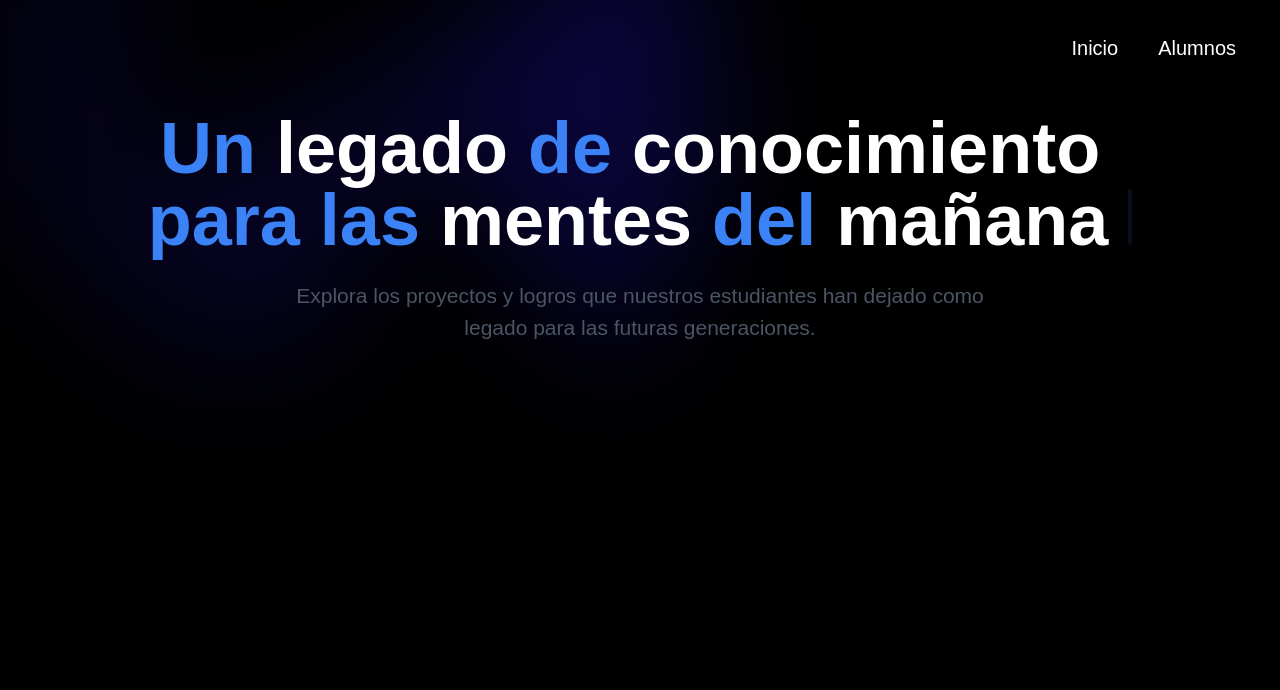
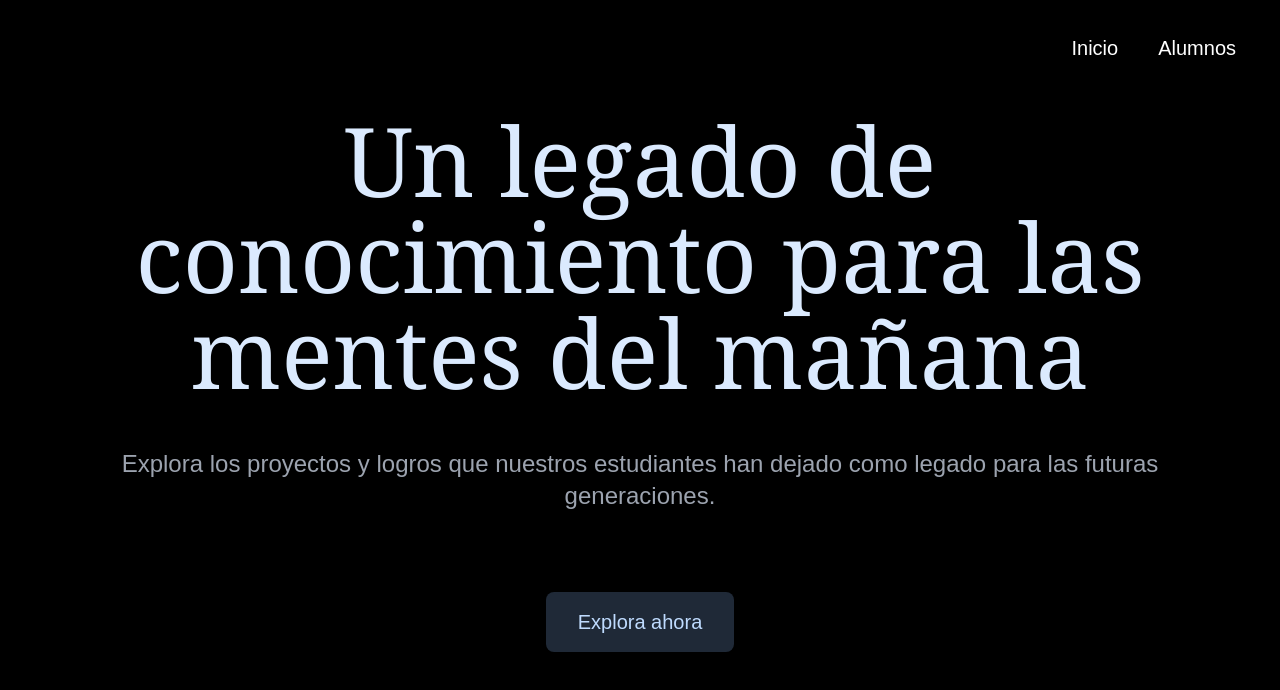
Before and after one commit to Carloscv200313/Curso_Textos, a Next.js app: page / in a window 1280 px wide. Shown: the top 690 px of the page. Built offline with nearby package versions, Linux system fonts and the light colour scheme.

Commit message:
Se empieza a compartir el repositorio

```diff
--- a/app/page.tsx
+++ b/app/page.tsx
@@ -1,61 +1,21 @@
-import { TypewriterEffect } from "@/components/ui/typewriter-effect";
+export default function Home() {
 
-export default function Home() {
-  const words = [
-    {
-      text: "Un",
-      className: "text-blue-500",
-    },
-    {
-      text: "legado",
+  return (
+    <div className="min-h-[100vh] flex items-center justify-center bg-black">
 
-    },
-    {
-      text: "de",
-      className: "text-blue-500",
-    },
-    {
-      text: "conocimiento",
+      <section className="w-5/6 flex flex-col min-h-screen items-center justify-start pt-28 gap-12">
+          <h1 className="text-blue-100 text-4xl md:text-8xl font-serif w-full text-center flex items-center justify-center animate-fade-in-down">
+            Un legado de conocimiento para las mentes del mañana
+          </h1>
+          <h2 className="text-gray-400 text-base w-full md:text-2xl font-light text-center flex items-center justify-center animate-fade-in-up">
+            Explora los proyectos y logros que nuestros estudiantes han dejado como legado para las futuras generaciones.
+          </h2>
 
-    },
-    {
-      text: "para",
-      className: "text-blue-500",
-    },
-    {
-      text: "las",
-      className: "text-blue-500",
-    },
-    {
-      text: "mentes",
+          <a href="#explorar" className="mt-8 text-lg md:text-xl text-blue-200 bg-gray-800 hover:bg-gray-700 px-8 py-4 rounded-lg transition-all duration-300 ease-in-out">
+            Explora ahora
+          </a>
+      </section>
 
-    },
-    {
-      text: "del",
-      className: "text-blue-500",
-    },
-    {
-      text: "mañana",
-    },
-  ];
-  return (
-    <div className="min-h-[100vh] flex items-center justify-center" >
-      <div
-        className=" absolute inset-x-0 -top-40 -z-10 transform-gpu overflow-hidden blur-3xl sm:-top-80"
-        aria-hidden="true"
-      >
-        <div
-          className="relative left-[calc(50%-11rem)] aspect-[1155/678] w-[36.125rem] -translate-x-1/2 rotate-[30deg] bg-gradient-to-tr from-[#030303] to-[#2517f5] opacity-30 sm:left-[calc(50%-30rem)] sm:w-[72.1875rem]"
-          style={{
-            clipPath:
-              "polygon(74.1% 44.1%, 100% 61.6%, 97.5% 26.9%, 85.5% 0.1%, 80.7% 2%, 72.5% 32.5%, 60.2% 62.4%, 52.4% 68.1%, 47.5% 58.3%, 45.2% 34.5%, 27.5% 76.7%, 0.1% 64.9%, 17.9% 100%, 27.6% 76.8%, 76.1% 97.7%, 74.1% 44.1%)",
-          }}
-        />
-      </div>
-      <section className="w-5/6 flex flex-col min-h-screen items-center justify-start pt-28">
-          <TypewriterEffect words={words} className="pb-6" />
-          <h1 className="text-gray-600 text-[21px] w-8/12 text-center flex items-center justify-center">Explora los proyectos y logros que nuestros estudiantes han dejado como legado para las futuras generaciones.</h1>
-      </section>
     </div>
   );
 }
--- a/components/alumno-Calderon-Vega/Calderon-Vega.tsx
+++ b/components/alumno-Calderon-Vega/Calderon-Vega.tsx
@@ -92,7 +92,6 @@ export default function PaginaCarlosCalderon() {
                     </motion.div>
                 </div>
             </div>
-
             <div className="bg-gray-950 text-gray-300 p-8 w-full min-h-[50vh] flex  justify-center  flex-col md:flex-col">
                 <InfiniteMovingCardsDemo />
                 <p className="text-3xl md:text-4xl font-extrabold text-gray-300 xl:m-8 xl:text-5xl pb-5">
@@ -131,9 +130,7 @@ export default function PaginaCarlosCalderon() {
                         </div>
                     ))}
                 </div>
-
             </div>
-
         </>
     );
 }
```
